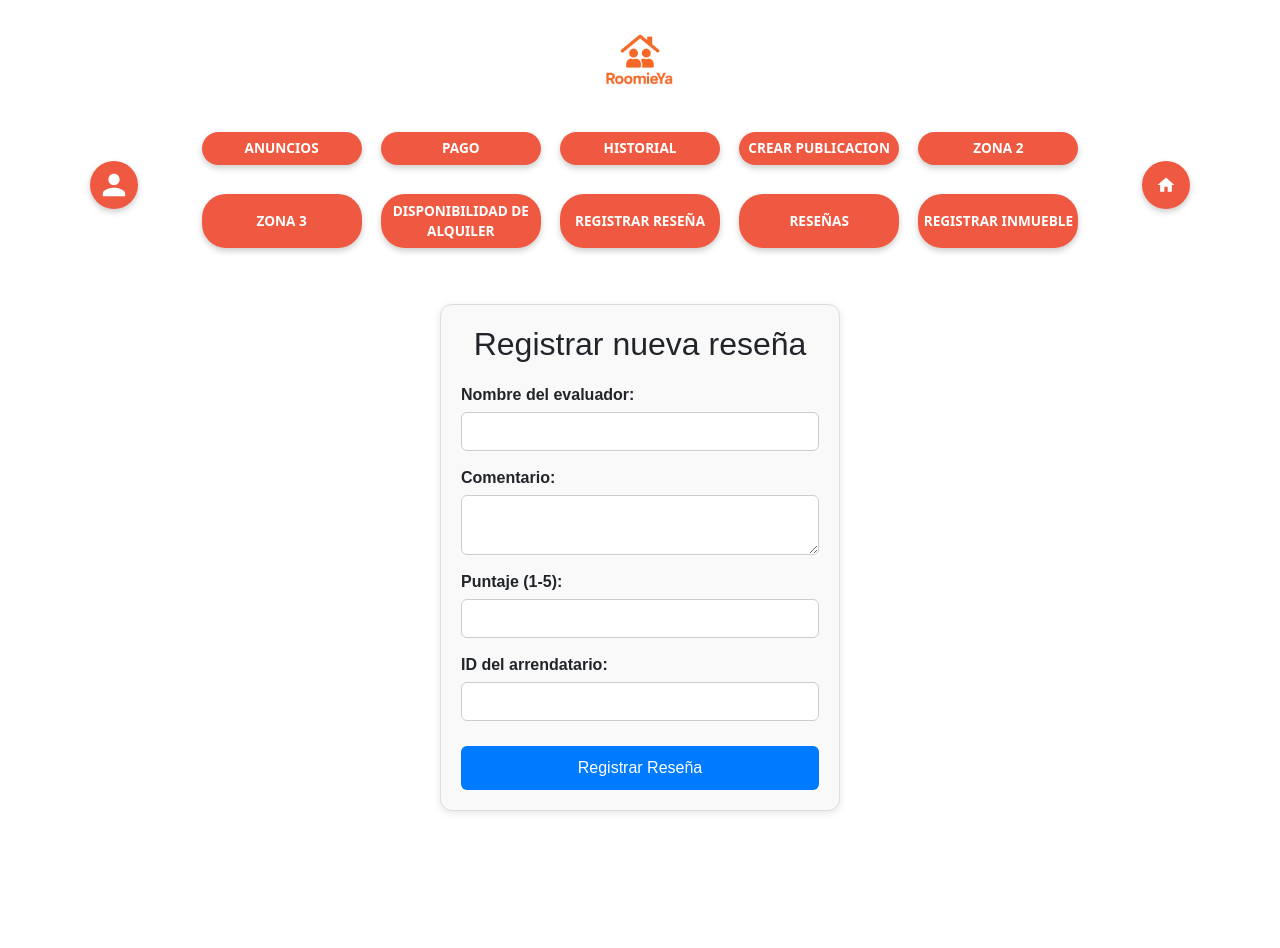
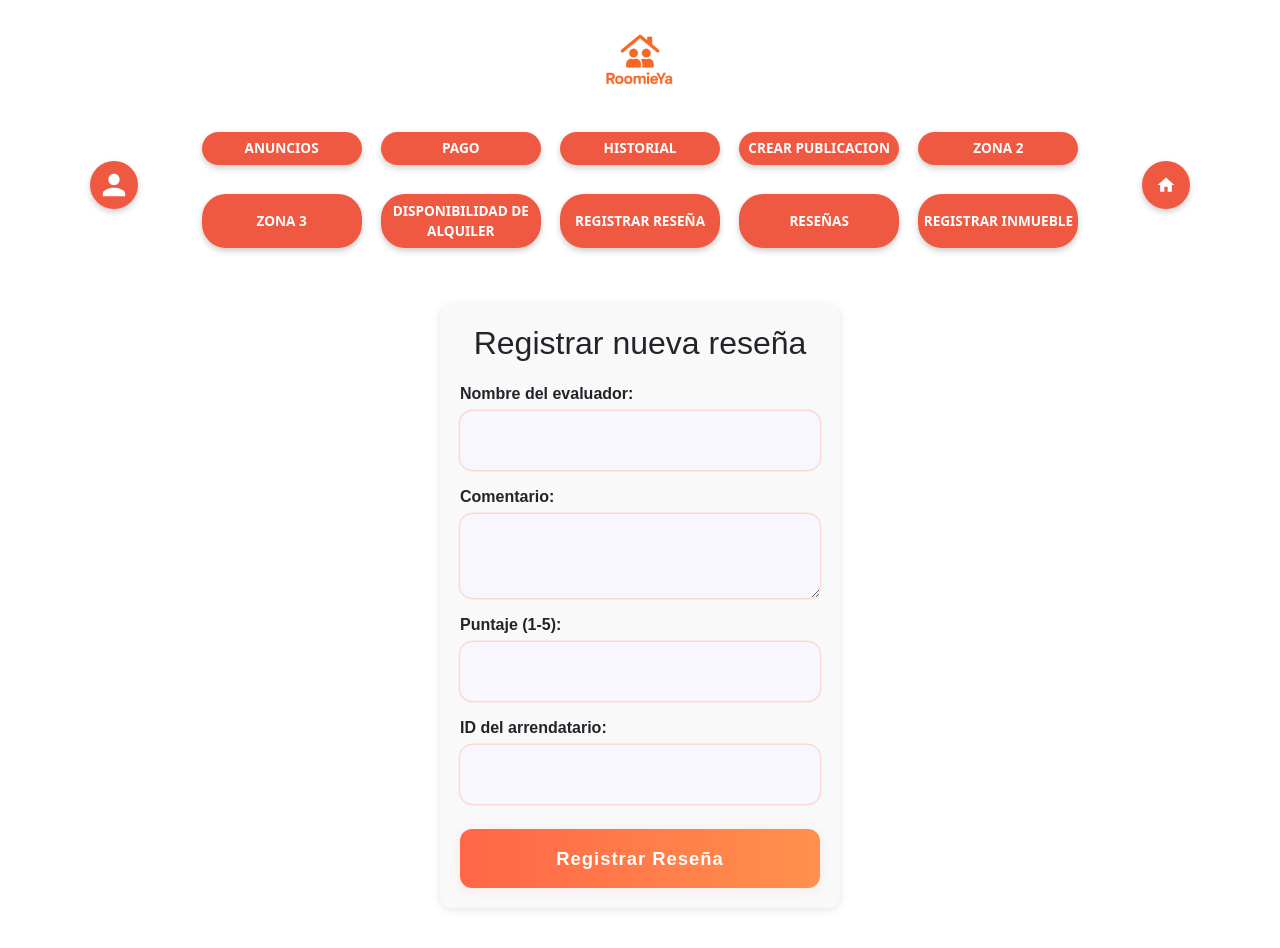
Before and after one commit to adrielardiles/GRUPO01-SOFTWARE_2, a React (Create React App) app in the folder Frontend/roomieya/: page /agregar-rating in a window 1280 px wide. Before the commit the page ends 851 px from the top, so only its background shows below. Built offline with nearby package versions, Linux system fonts and the light colour scheme; no server answers.

Commit message:
changes with css formspublic

```diff
--- a/Frontend/roomieya/src/styles/PublicacionForm.css
+++ b/Frontend/roomieya/src/styles/PublicacionForm.css
@@ -1,55 +1,67 @@
 .form-container {
-  max-width: 400px;
-  margin: 20px auto;
-  padding: 20px;
-  border: 1px solid #ddd;
-  border-radius: 8px;
-  background-color: #fafafa;
-  font-family: 'Segoe UI', Tahoma, Geneva, Verdana, sans-serif;
+  max-width: 410px;
+  margin: 2.5rem auto;
+  background: #fff;
+  padding: 2.3rem 1.5rem 2rem 1.5rem;
+  border-radius: 24px;
+  box-shadow: 0 8px 36px rgba(255, 81, 48, 0.09), 0 1.5px 7px #ffd4c5;
+  font-family: 'Open Sans', Arial, sans-serif;
 }
 
 .form-field {
-  margin-bottom: 15px;
+  margin-bottom: 1.13rem;
   display: flex;
   flex-direction: column;
+  gap: 0.19rem;
 }
 
 .form-field label {
-  margin-bottom: 6px;
   font-weight: 600;
   color: #333;
 }
 
-.form-field input[type="text"],
-.form-field input[type="number"],
-.form-field textarea {
-  padding: 8px 10px;
-  font-size: 14px;
-  border-radius: 4px;
-  border: 1px solid #ccc;
+.form-container input,
+.form-container textarea {
+  border: none;
+  border-radius: 13px;
+  padding: 1.05rem 1.1rem;
+  font-size: 1.05rem;
+  background: #f8f6ff;
   outline: none;
-  resize: vertical;
+  transition: box-shadow 0.19s, border 0.18s;
+  box-shadow: 0 0 0 1.5px #ffd8cf;
 }
 
-.form-field input[type="file"] {
-  font-size: 14px;
-  border: none;
-  padding: 0;
+.form-container input:focus,
+.form-container textarea:focus {
+  box-shadow: 0 0 0 2.3px #ff6647;
+  background: #fff4f2;
 }
 
-.submit-button {
-  background-color: #007BFF;
-  color: white;
-  padding: 10px;
+.submit-button,
+.form-container button {
+  padding: 1rem 0;
+  border-radius: 12px;
+  border: none;
+  background: linear-gradient(90deg, #ff6647, #ff914d);
+  color: #fff;
+  font-size: 1.15rem;
   font-weight: 700;
-  font-size: 16px;
-  border: none;
-  border-radius: 4px;
   cursor: pointer;
+  box-shadow: 0 2px 12px rgba(255,81,71,0.10);
+  transition: background 0.16s, transform 0.14s;
+  letter-spacing: 1px;
   width: 100%;
-  transition: background-color 0.3s ease;
 }
 
-.submit-button:hover {
-  background-color: #0056b3;
+.submit-button:hover,
+.form-container button:hover {
+  background: linear-gradient(90deg, #ff3700, #ff914d);
+  transform: translateY(-2px) scale(1.03);
 }
+
+@media (max-width: 520px) {
+  .form-container {
+    padding: 1.3rem 0.4rem 1.2rem 0.4rem;
+  }
+}
```
Also changed, not shown: 1 other file (tests, documents, lock files or other folders).
